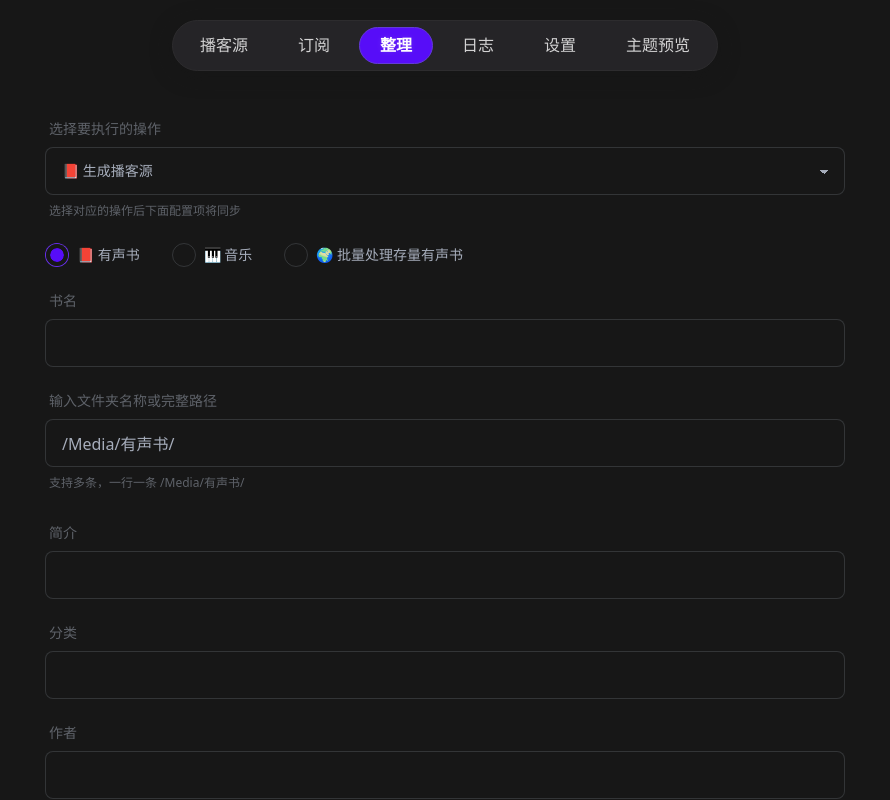
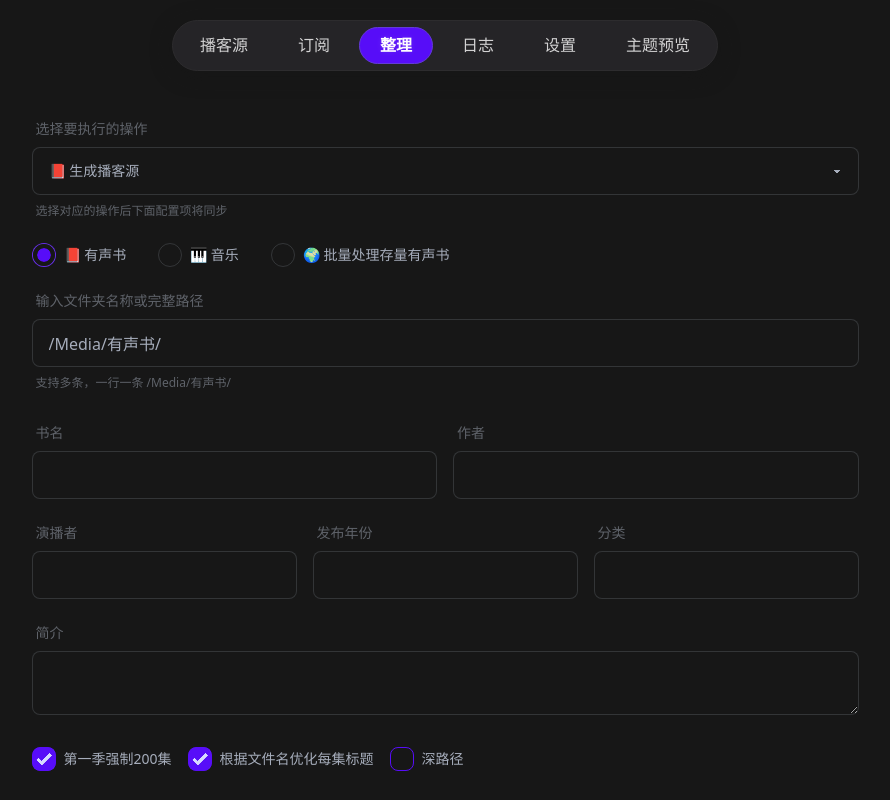
Before and after one commit to Alano-i/audio_tools, a React (Vite) app in the folder frontend/: page /organize in a window 1280 px wide. Shown: the top 800 px of the page, without its empty margins (195-1085 px from the left). Built offline with nearby package versions, Linux system fonts and the light colour scheme; the HTML template or start-up script is replaced by a standard one.

Commit message:
画输入框

```diff
--- a/frontend/src/pages/organize/index.jsx
+++ b/frontend/src/pages/organize/index.jsx
@@ -12,9 +12,9 @@ const Index = () => {
   const [podcast_author, set_podcast_author] = useState("");
   const [reader, set_reader] = useState("");
   const [pub_year, set_pub_year] = useState("");
-  const [is_group, set_is_group] = useState("True");
-  const [short_filename_config, set_short_filename_config] = useState("True");
-  const [deep_config, set_deep_config] = useState("True");
+  const [is_group, set_is_group] = useState(true);
+  const [short_filename_config, set_short_filename_config] = useState(true);
+  const [deep_config, set_deep_config] = useState(false);
 
   const handleMainOptionChange = (option) => {
     setSelectedMainOption(option);
@@ -33,6 +33,9 @@ const Index = () => {
     console.log("作者:", podcast_author);
     console.log("演播者:", reader);
     console.log("发布年份:", pub_year);
+    console.log("强制200集:", is_group);
+    console.log("根据标题优化:", short_filename_config);
+    console.log("深路径:", deep_config);
   };
 
   const mainOptions = [
@@ -61,6 +64,9 @@ const Index = () => {
           value={selectedMainOption}
           onChange={(e) => handleMainOptionChange(e.target.value)}
         >
+          <option value="" disabled>
+            请选择要执行的操作
+          </option>
           {mainOptions.map((option) => (
             <option key={option.value} value={option.value}>
               {option.label}
@@ -101,25 +107,13 @@ const Index = () => {
 
       {selectedMainOption === "generate_podcast" &&
         selectedRadioOption === "audio_book" && (
-          <div className="min-w-[800px] flex flex-col gap-4">
-
-            <label className="form-control w-full">
-              <div className="label">
-                <span className="w-full label-text text-opacity-50">书名</span>
-              </div>
-              <input
-                type="text"
-                placeholder=""
-                className="input input-bordered w-full"
-                value={book_title}
-                onChange={(e) => set_book_title(e.target.value)}
-              />
-            </label>
-
+          <div className="w-full flex flex-col gap-4">
             {/*  带说明提示是输入框 */}
             <label className="form-control w-full">
               <div className="label">
-                <span className="label-text text-opacity-50">输入文件夹名称或完整路径</span>
+                <span className="label-text text-opacity-50">
+                  输入文件夹名称或完整路径
+                </span>
               </div>
               <input
                 type="text"
@@ -135,22 +129,71 @@ const Index = () => {
               </div>
             </label>
 
+            <div className="flex gap-4">
             <label className="form-control w-full">
               <div className="label">
-                <span className="w-full label-text text-opacity-50">简介</span>
+                <span className="w-full label-text text-opacity-50">书名</span>
               </div>
               <input
                 type="text"
                 placeholder=""
                 className="input input-bordered w-full"
-                value={podcast_summary}
-                onChange={(e) => set_podcast_summary(e.target.value)}
+                value={book_title}
+                onChange={(e) => set_book_title(e.target.value)}
+              />
+            </label>
+            <label className="form-control w-full">
+                <div className="label">
+                  <span className="w-full label-text text-opacity-50">
+                    作者
+                  </span>
+                </div>
+                <input
+                  type="text"
+                  placeholder=""
+                  className="input input-bordered w-full"
+                  value={podcast_author}
+                  onChange={(e) => set_podcast_author(e.target.value)}
+                />
+              </label>
+            </div>
+            <div className="flex gap-4">
+
+
+              <label className="form-control w-full">
+                <div className="label">
+                  <span className="w-full label-text text-opacity-50">
+                    演播者
+                  </span>
+                </div>
+                <input
+                  type="text"
+                  placeholder=""
+                  className="input input-bordered w-full"
+                  value={reader}
+                  onChange={(e) => set_reader(e.target.value)}
+                />
+              </label>
+              <label className="form-control w-full">
+                <div className="label">
+                  <span className="w-full label-text text-opacity-50">
+                    发布年份
+                  </span>
+                </div>
+                <input
+                  type="number"
+                  placeholder=""
+                  className="input input-bordered w-full"
+                  value={pub_year}
+                  onChange={(e) => set_pub_year(e.target.value)}
                 />
               </label>
 
               <label className="form-control w-full">
                 <div className="label">
-                <span className="w-full label-text text-opacity-50">分类</span>
+                  <span className="w-full label-text text-opacity-50">
+                    分类
+                  </span>
                 </div>
                 <input
                   type="text"
@@ -160,48 +203,50 @@ const Index = () => {
                   onChange={(e) => set_podcast_category(e.target.value)}
                 />
               </label>
-
+            </div>
             <label className="form-control w-full">
               <div className="label">
-                <span className="w-full label-text text-opacity-50">作者</span>
+                <span className="label-text text-opacity-50">简介</span>
+                {/* <span className="label-text-alt">Alt label</span> */}
               </div>
+              <textarea
+                className="textarea textarea-bordered h-16 w-full"
+                placeholder=""
+                value={podcast_summary}
+                onChange={(e) => set_podcast_summary(e.target.value)}
+              ></textarea>
+            </label>
+            <div className="flex gap-4 mb-4 mt-4">
+              <label className="cursor-pointer p-0 m-0 label">
                 <input
-                type="text"
-                placeholder=""
-                className="input input-bordered w-full"
-                value={podcast_author}
-                onChange={(e) => set_podcast_author(e.target.value)}
+                  type="checkbox"
+                  className="checkbox checkbox-primary"
+                  checked={is_group}
+                  onChange={(e) => set_is_group(e.target.checked)}
                 />
+                <span className="label-text ml-2">第一季强制200集</span>
               </label>
 
-            <label className="form-control w-full">
-              <div className="label">
-                <span className="w-full label-text text-opacity-50">演播者</span>
-              </div>
+              <label className="cursor-pointer p-0 m-0 label">
                 <input
-                type="text"
-                placeholder=""
-                className="input input-bordered w-full"
-                value={reader}
-                onChange={(e) => set_reader(e.target.value)}
+                  type="checkbox"
+                  className="checkbox checkbox-primary"
+                  checked={short_filename_config}
+                  onChange={(e) => set_short_filename_config(e.target.checked)}
                 />
+                <span className="label-text ml-2">根据文件名优化每集标题</span>
               </label>
 
-            <label className="form-control w-full">
-              <div className="label">
-                <span className="w-full label-text text-opacity-50">发布年份</span>
+              <label className="cursor-pointer p-0 m-0 label">
+                <input
+                  type="checkbox"
+                  className="checkbox checkbox-primary"
+                  checked={deep_config}
+                  onChange={(e) => set_deep_config(e.target.checked)}
+                />
+                <span className="label-text ml-2">深路径</span>
+              </label>
             </div>
-              <input
-                type="text"
-                placeholder=""
-                className="input input-bordered w-full"
-                value={pub_year}
-                onChange={(e) => set_pub_year(e.target.value)}
-              />
-            </label>
-
-
-
           </div>
         )}
       {selectedMainOption === "generate_podcast" &&
@@ -240,8 +285,8 @@ const Index = () => {
             </div>
           </label>
         )}
-      <div className="mt-4 btn btn-primary" onClick={handleTestSetting}>
-        测试设置
+      <div className="mt-2 mb-10 btn btn-primary" onClick={handleTestSetting}>
+        运行
       </div>
     </div>
   );
```
Lines whose indentation alone changed are shown as unchanged.
